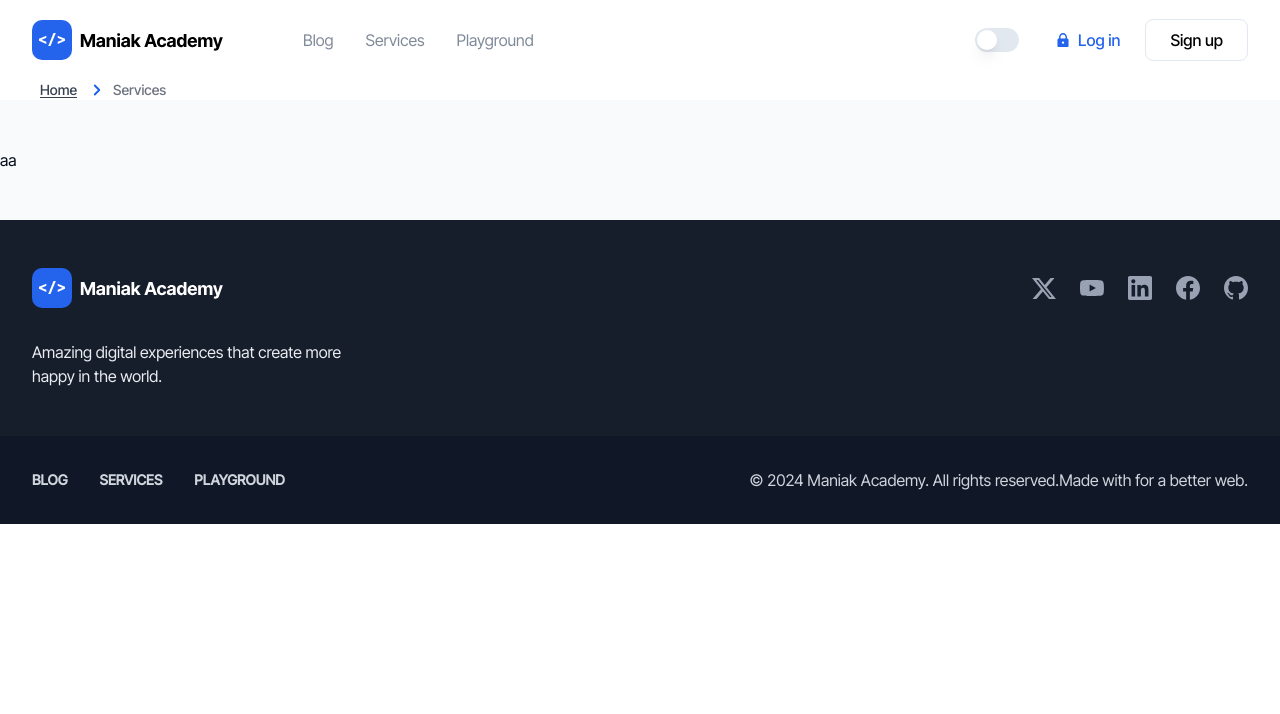
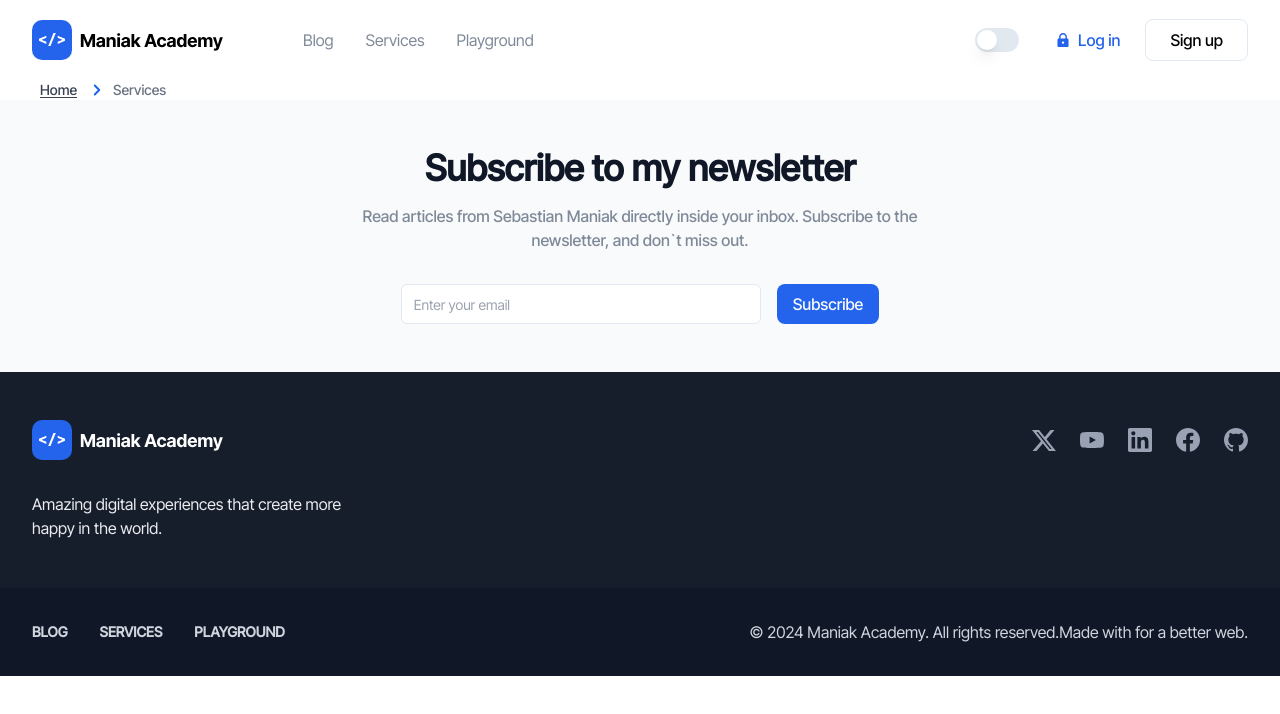
Before and after one commit to sebbycorp/project-maniak-io, a Next.js app: page /services in a window 1280 px wide. Shown: the top 714 px of the page. Built offline with nearby package versions, Linux system fonts and the light colour scheme.

Commit message:
subscribe block

```diff
--- /dev/null
+++ b/src/components/ui/input.tsx
@@ -0,0 +1,24 @@
+import * as React from 'react';
+
+import { cn } from '@/lib/utils';
+
+export interface InputProps extends React.InputHTMLAttributes<HTMLInputElement> {}
+
+const Input = React.forwardRef<HTMLInputElement, InputProps>(
+  ({ className, type, ...props }, ref) => {
+    return (
+      <input
+        type={type}
+        className={cn(
+          'flex h-10 w-full rounded-md border border-input bg-background px-3 py-2 text-sm ring-offset-background file:border-0 file:bg-transparent file:text-sm file:font-medium placeholder:[#7F8A99#7F8A99] focus-visible:outline-none focus-visible:ring-2 focus-visible:ring-ring focus-visible:ring-offset-2 disabled:cursor-not-allowed disabled:opacity-50',
+          className,
+        )}
+        ref={ref}
+        {...props}
+      />
+    );
+  },
+);
+Input.displayName = 'Input';
+
+export { Input };
--- a/src/pages/services/index.tsx
+++ b/src/pages/services/index.tsx
@@ -1,6 +1,5 @@
 import { Breadcrumbs } from '@/components/ui/breadcrumbs';
 import { SubscribeLayout } from '@/layouts/subscribe-layout';
-import { Link } from 'lucide-react';
 
 export default function Home() {
   return (
--- a/src/sections/subscribe/index.tsx
+++ b/src/sections/subscribe/index.tsx
@@ -1,3 +1,21 @@
+import { Button } from '@/components/ui/button';
+import { Input } from '@/components/ui/input';
+
 export function Subscribe() {
-  return <div className="py-12 bg-[#F9FAFB] w-screen">aa</div>;
+  return (
+    <div className="py-12 bg-[#F9FAFB] w-screen">
+      <h3 className="text-4xl text-center text-[#101828] font-semibold">
+        Subscribe to my newsletter
+      </h3>
+      <p className="text-[#7F8A99] text-center font-medium mt-4 mb-8">
+        Read articles from Sebastian Maniak directly inside your inbox. Subscribe to the <br />
+        {` `}
+        newsletter, and don`t miss out.
+      </p>
+      <div className="mx-auto flex justify-center gap-4">
+        <Input className="w-4xl w-[360px]" type="email" placeholder="Enter your email" />
+        <Button className="bg-[#2463EB]">Subscribe</Button>
+      </div>
+    </div>
+  );
 }
```
Also changed, not shown: .eslintrc.json.
